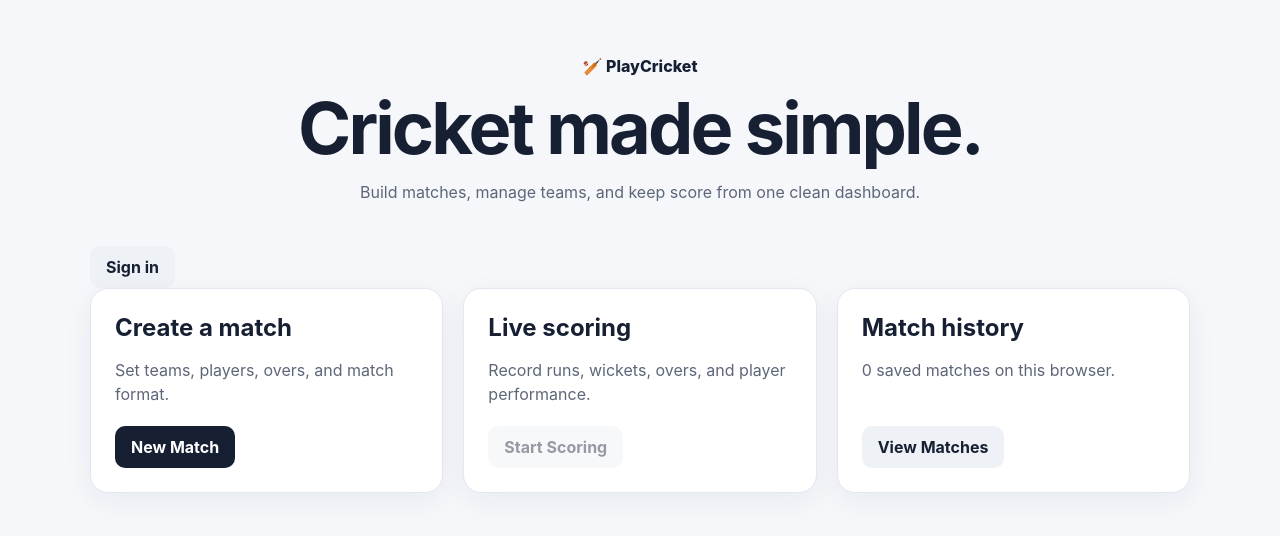
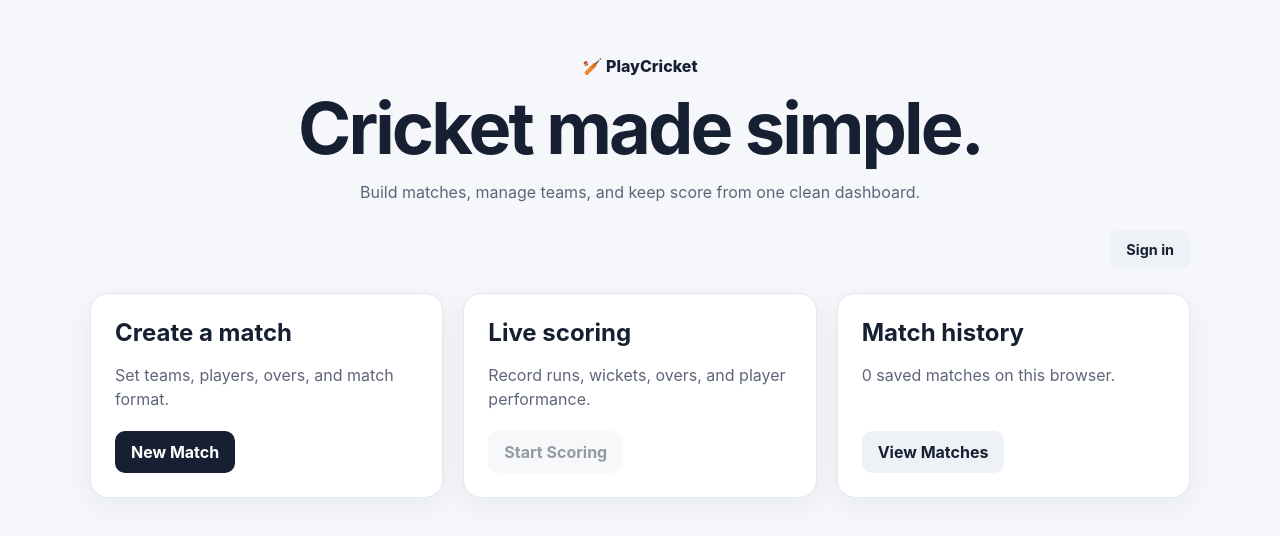
Before and after one commit to playarena586/playcricket, a React (Vite) app: page / in a window 1280 px wide. Shown: the top 536 px of the page. Built offline with nearby package versions, Linux system fonts and the light colour scheme; no server answers.

Commit message:
style: add authentication interface

```diff
--- a/src/styles.css
+++ b/src/styles.css
@@ -1,9 +1,10 @@
 :root { font-family: Inter, ui-sans-serif, system-ui, sans-serif; color: #172033; background: #f5f7fb; font-synthesis: none; text-rendering: optimizeLegibility; }
 * { box-sizing: border-box; } body { margin: 0; min-width: 320px; } button, input, select { font: inherit; } button { cursor: pointer; }
-.app, .create-match, .scoring-page, .history-page { width: min(1100px, calc(100% - 32px)); margin: 0 auto; padding: 56px 0; }
-.hero { text-align: center; margin-bottom: 40px; } .badge { display: inline-block; margin-bottom: 16px; font-weight: 800; } .hero h1 { margin: 0 0 12px; font-size: clamp(2.4rem, 7vw, 4.5rem); line-height: 1; letter-spacing: -.04em; } .hero p, .page-header p { color: #5d6678; line-height: 1.6; }
+.app, .create-match, .scoring-page, .history-page, .auth-page { width: min(1100px, calc(100% - 32px)); margin: 0 auto; padding: 56px 0; }
+.hero { text-align: center; margin-bottom: 24px; } .badge { display: inline-block; margin-bottom: 16px; font-weight: 800; } .hero h1 { margin: 0 0 12px; font-size: clamp(2.4rem, 7vw, 4.5rem); line-height: 1; letter-spacing: -.04em; } .hero p, .page-header p { color: #5d6678; line-height: 1.6; }
+.account-bar { display: flex; justify-content: flex-end; align-items: center; gap: 12px; margin-bottom: 24px; color: #697386; font-size: .9rem; }
 .cards, .teams-grid, .stats-grid { display: grid; grid-template-columns: repeat(3, 1fr); gap: 20px; } .teams-grid { grid-template-columns: repeat(2, 1fr); margin-top: 20px; } .stats-grid { grid-template-columns: repeat(2, 1fr); margin-bottom: 16px; }
-.card, .form-card, .team-form, .scoring-card, .ball-history, .players-card, .active-match, .empty-state { padding: 24px; background: #fff; border: 1px solid #e3e7ef; border-radius: 18px; box-shadow: 0 8px 30px rgba(23,32,51,.06); }
+.card, .form-card, .team-form, .scoring-card, .ball-history, .players-card, .active-match, .empty-state, .auth-card { padding: 24px; background: #fff; border: 1px solid #e3e7ef; border-radius: 18px; box-shadow: 0 8px 30px rgba(23,32,51,.06); }
 .card h2, .team-form h2, .scoring-card h2, .ball-history h2 { margin: 0 0 10px; } .card p { min-height: 52px; color: #5d6678; line-height: 1.55; }
 .primary, .secondary, .danger, .link-button, .icon-button { border: 0; border-radius: 10px; padding: 11px 16px; font-weight: 700; } .primary { background: #172033; color: #fff; } .secondary { background: #eef1f6; color: #172033; } .danger { background: #c62828; color: #fff; } .danger.selected { outline: 3px solid #ffd4d4; } button:disabled { cursor: not-allowed; opacity: .45; }
 .active-match { margin-bottom: 24px; } .active-match h2 { margin: 5px 0; } .active-match p { color: #5d6678; }
@@ -16,4 +17,6 @@
 .stat-row { display: flex; justify-content: space-between; gap: 12px; padding: 12px 0; border-bottom: 1px solid #edf0f4; } .stat-row:last-child { border-bottom: 0; } .stat-row span { color: #697386; text-align: right; }
 .ball-history ol { list-style: none; padding: 0; margin: 0; } .ball-history li { display: grid; grid-template-columns: 50px 1fr 120px; gap: 10px; padding: 12px 0; border-bottom: 1px solid #edf0f4; } .ball-history li:last-child { border-bottom: 0; } .ball-history small { color: #697386; }
 .history-search { margin: 24px 0 16px; } .history-list { display: grid; gap: 14px; } .history-item { display: flex; justify-content: space-between; align-items: center; gap: 20px; padding: 20px 24px; background: #fff; border: 1px solid #e3e7ef; border-radius: 16px; } .history-item h2 { margin: 5px 0; } .history-item p, .history-item small { color: #697386; } .history-actions { display: flex; gap: 8px; flex-shrink: 0; } .empty-state { text-align: center; margin-top: 24px; } .empty-state p { color: #697386; }
-@media (max-width: 760px) { .app, .create-match, .scoring-page, .history-page { padding: 32px 0; } .cards, .teams-grid, .match-details, .players-card, .scoreboard, .stats-grid { grid-template-columns: 1fr; } .score-meta { text-align: left; margin-top: 16px; } .run-grid { grid-template-columns: repeat(3,1fr); } .extras-grid { grid-template-columns: repeat(2,1fr); } .form-actions, .score-header, .page-header, .history-item { align-items: flex-start; flex-direction: column; } .stat-row { flex-direction: column; } .stat-row span { text-align: left; } .history-actions { width: 100%; } .history-actions button { flex: 1; } }
+.auth-page { min-height: 100vh; display: grid; place-items: center; } .auth-card { width: min(460px, 100%); } .auth-card h1 { margin: 8px 0; } .auth-card > p { color: #697386; line-height: 1.5; } .auth-form { display: grid; gap: 16px; margin-top: 24px; } .auth-error, .auth-message { padding: 10px 12px; border-radius: 9px; } .auth-error { background: #fff1f1; color: #9d2222; } .auth-message { background: #e8f5e9; color: #246b2a; } .auth-toggle { margin-top: 16px; color: #172033; }
+code { padding: 2px 5px; border-radius: 5px; background: #eef1f6; }
+@media (max-width: 760px) { .app, .create-match, .scoring-page, .history-page, .auth-page { padding: 32px 0; } .cards, .teams-grid, .match-details, .players-card, .scoreboard, .stats-grid { grid-template-columns: 1fr; } .score-meta { text-align: left; margin-top: 16px; } .run-grid { grid-template-columns: repeat(3,1fr); } .extras-grid { grid-template-columns: repeat(2,1fr); } .form-actions, .score-header, .page-header, .history-item { align-items: flex-start; flex-direction: column; } .stat-row { flex-direction: column; } .stat-row span { text-align: left; } .history-actions { width: 100%; } .history-actions button { flex: 1; } .account-bar { justify-content: space-between; align-items: flex-start; flex-direction: column; } }
```
